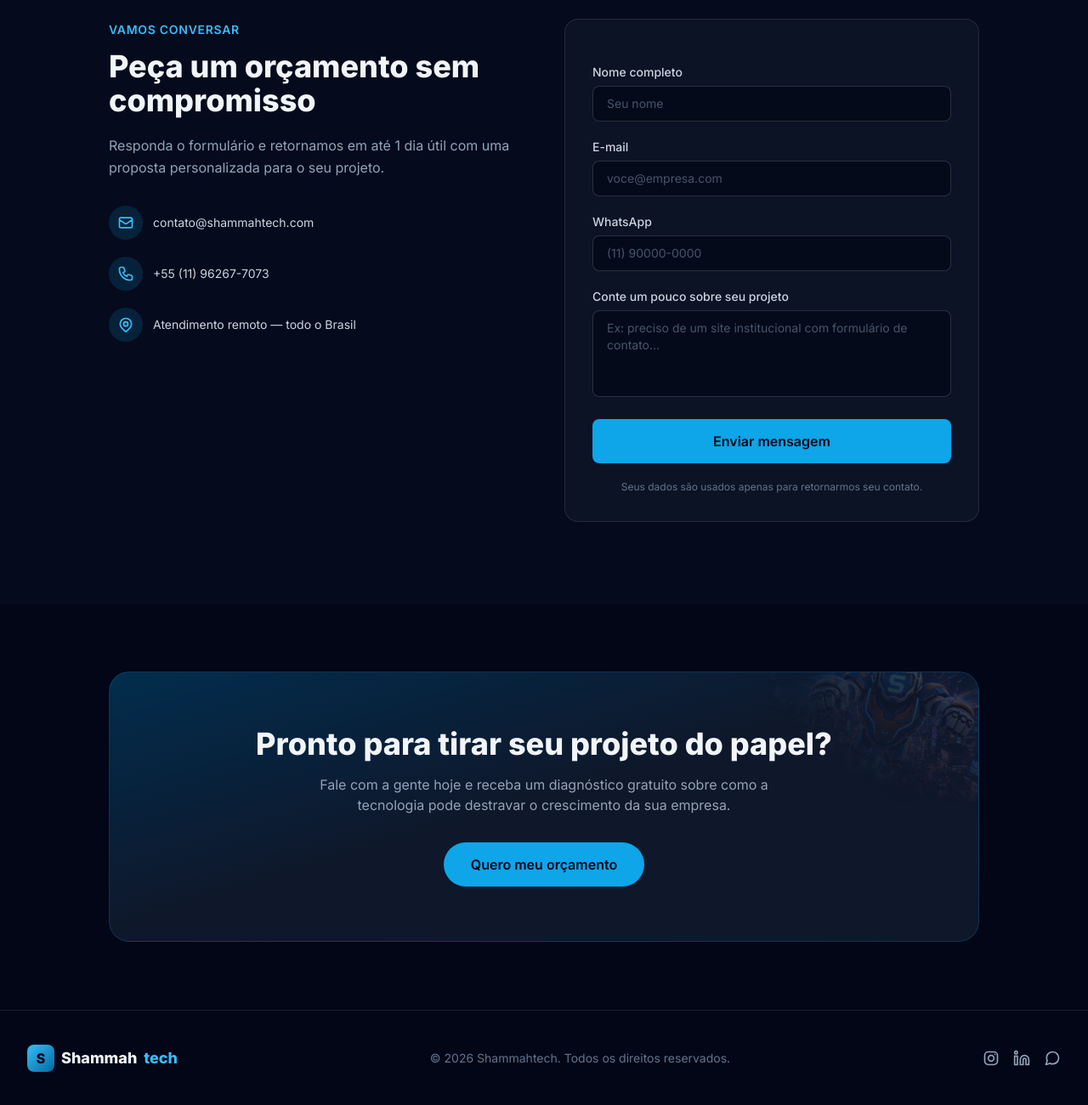
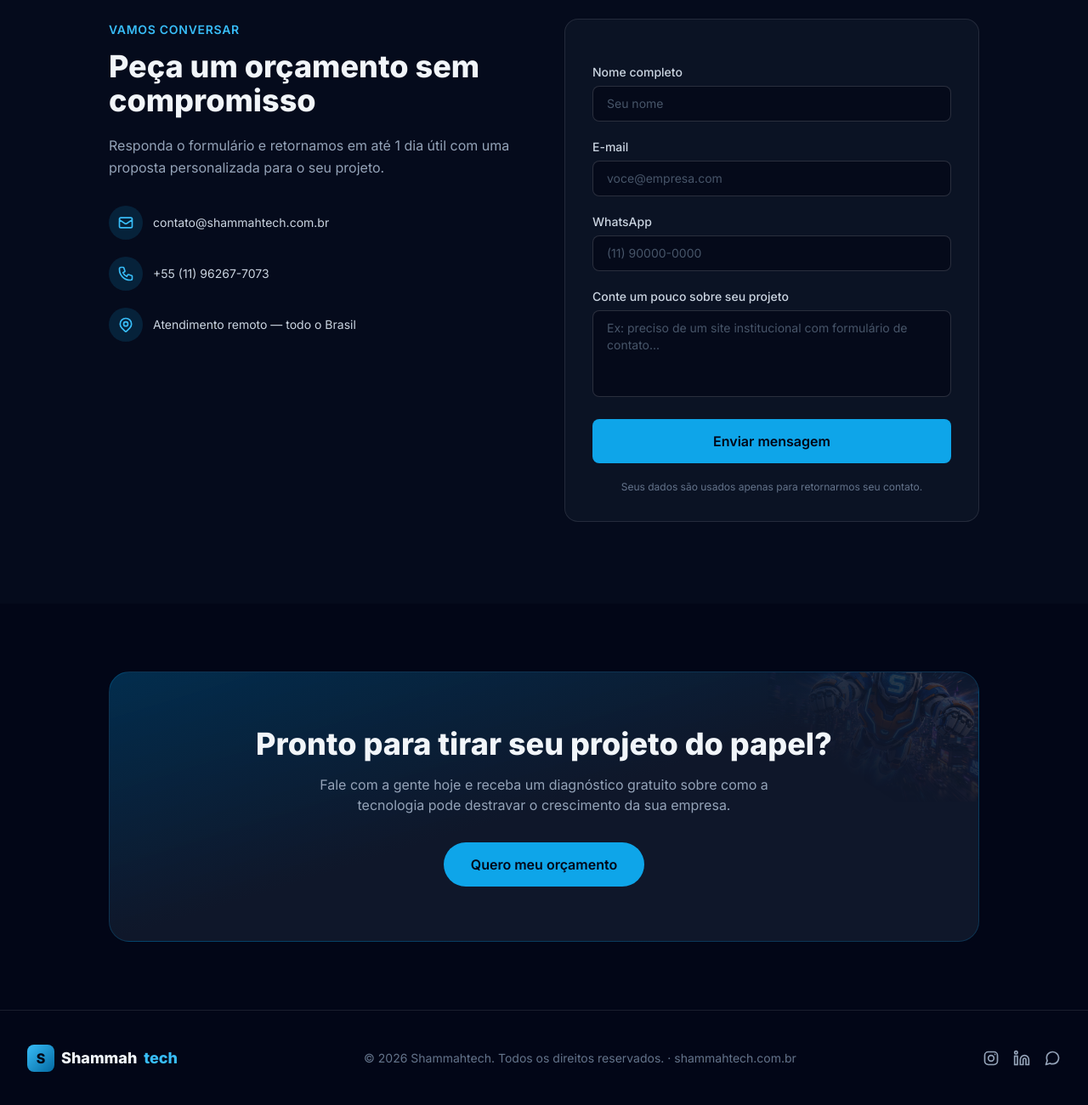
Before and after one commit to Juliojuliano/shammatech-landing-page, a website: page index.html in a window 1280 px wide. Shown: the part 5291-6591 px from the top of the page at 85% size. Drawn offline with Linux system fonts and the light colour scheme.

Commit message:
Adiciona domínio shammahtech.com.br (canonical, og:url, e-mail e rodapé) (#9)
Claude-Session: https://claude.ai/code/session_011YVDL7hwgJMWwpUi7VQcji

Co-authored-by: Claude <noreply@anthropic.com>

```diff
--- a/index.html
+++ b/index.html
@@ -7,9 +7,11 @@
   <meta name="description" content="Shammahtech desenvolve sites, sistemas e automações sob medida para empresas que querem crescer com tecnologia de verdade.">
   <meta name="keywords" content="Shammahtech, automação, desenvolvimento web, sistemas sob medida, n8n, integrações">
   <meta name="author" content="Shammahtech">
+  <link rel="canonical" href="https://shammahtech.com.br/">
 
   <!-- Open Graph -->
   <meta property="og:type" content="website">
+  <meta property="og:url" content="https://shammahtech.com.br/">
   <meta property="og:title" content="Shammahtech — Tecnologia e Automação para o seu Negócio">
   <meta property="og:description" content="Sites, sistemas e automações sob medida para empresas que querem crescer com tecnologia de verdade.">
   <meta property="og:image" content="https://juliojuliano.github.io/shammatech-landing-page/assets/img/mascote-shammatech-robo.jpg">
@@ -441,7 +443,7 @@
               <span class="w-10 h-10 rounded-full bg-brand-500/15 flex items-center justify-center text-brand-400">
                 <svg class="w-5 h-5" fill="none" stroke="currentColor" viewBox="0 0 24 24"><path stroke-linecap="round" stroke-linejoin="round" stroke-width="2" d="M3 8l7.89 5.26a2 2 0 002.22 0L21 8M5 19h14a2 2 0 002-2V7a2 2 0 00-2-2H5a2 2 0 00-2 2v10a2 2 0 002 2z"/></svg>
               </span>
-              <span class="text-slate-300">contato@shammahtech.com</span>
+              <span class="text-slate-300">contato@shammahtech.com.br</span>
             </li>
             <li class="flex items-center gap-3">
               <span class="w-10 h-10 rounded-full bg-brand-500/15 flex items-center justify-center text-brand-400">
@@ -539,7 +541,7 @@
         <span class="w-8 h-8 rounded-lg bg-gradient-to-br from-brand-400 to-brand-700 flex items-center justify-center text-slate-950 text-base">S</span>
         Shammah<span class="text-brand-400">tech</span>
       </a>
-      <p class="text-sm text-slate-500 text-center">&copy; <span id="year"></span> Shammahtech. Todos os direitos reservados.</p>
+      <p class="text-sm text-slate-500 text-center">&copy; <span id="year"></span> Shammahtech. Todos os direitos reservados. · <a href="https://shammahtech.com.br" class="hover:text-brand-400 transition-colors">shammahtech.com.br</a></p>
       <div class="flex items-center gap-4 text-slate-400">
         <a href="#" aria-label="Instagram" class="hover:text-brand-400 transition-colors">
           <svg class="w-5 h-5" fill="none" stroke="currentColor" viewBox="0 0 24 24"><rect x="3" y="3" width="18" height="18" rx="5" stroke-width="2"/><circle cx="12" cy="12" r="4" stroke-width="2"/><circle cx="17.5" cy="6.5" r="1" fill="currentColor" stroke="none"/></svg>
```
